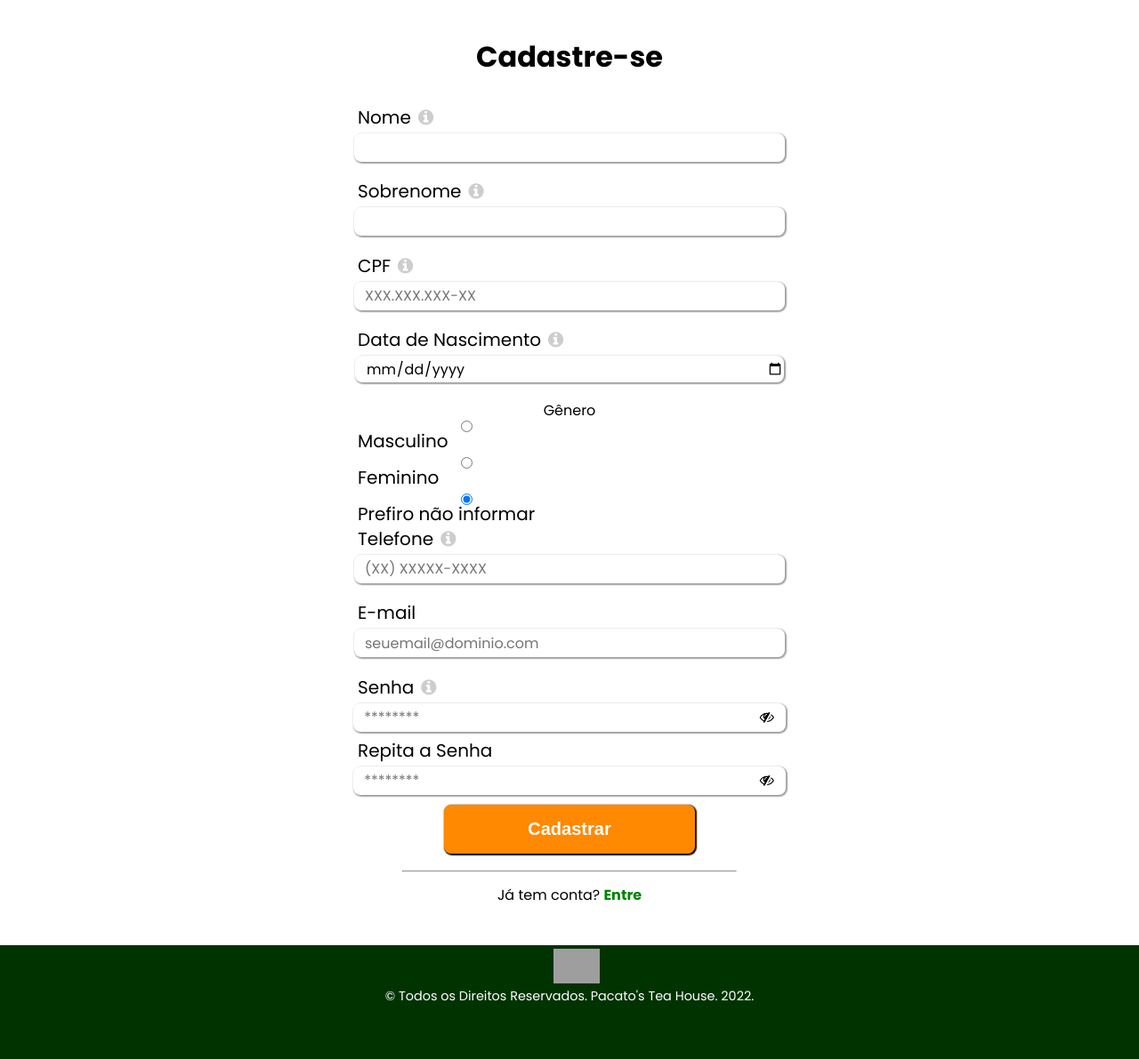
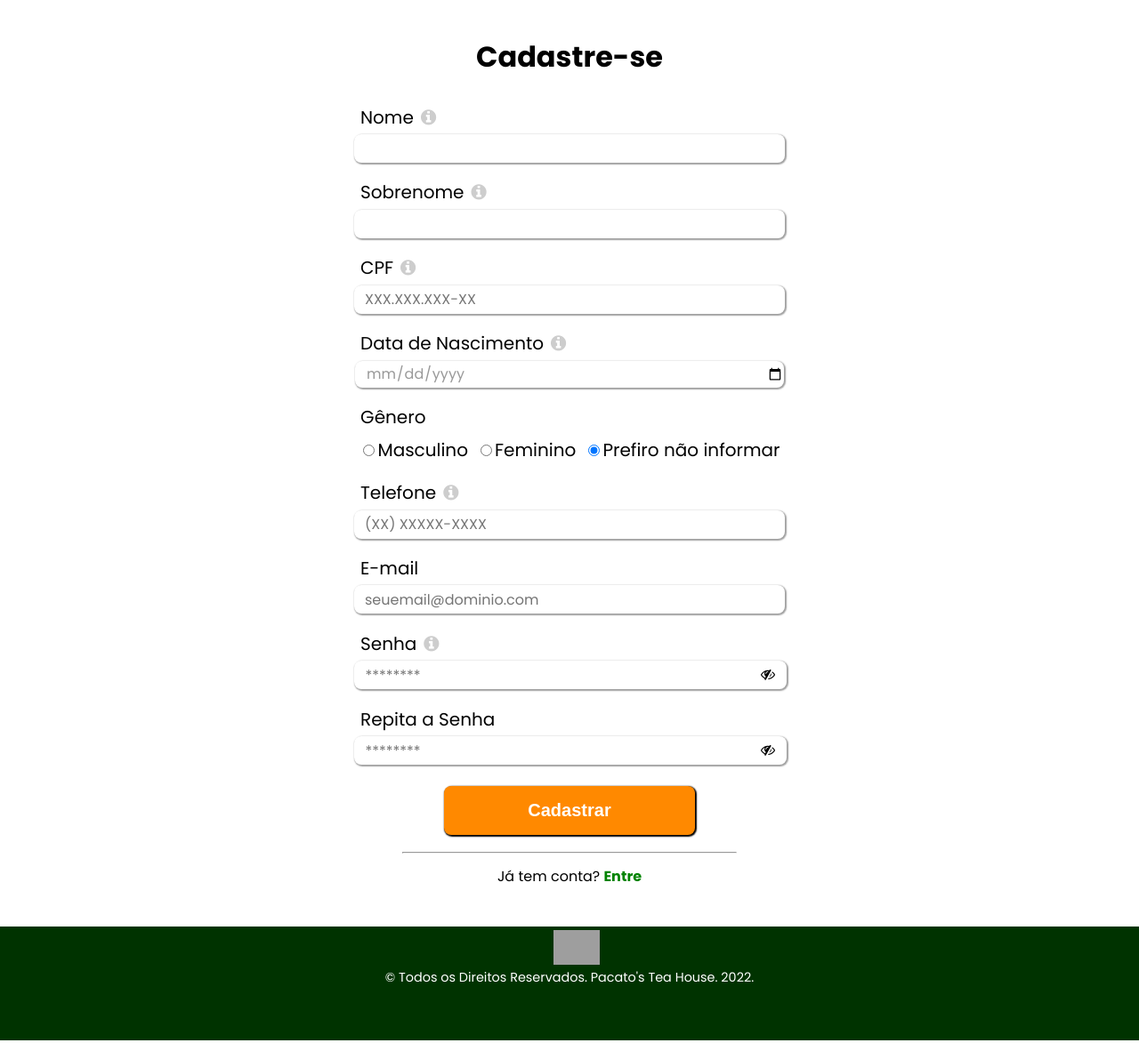
Before and after one commit to Kephron/kephron.github.io, a PHP site: page /pacatosteahouse/html/cadastroUsuario.html in a window 1280 px wide. Shown: the part 128-1319 px from the top of the page at 89% size. After the commit the page ends 1298 px from the top, so only its background shows below. Run offline with PHP 8.4, Linux system fonts and the light colour scheme; grey boxes are pictures that could not be loaded.

Commit message:
Alterado alguns valores para deixar a página mais responsiva e adicionado alguns efeitos estéticos a campos como CPF, data de nascimento e gênero

```diff
--- a/css/cadastroUsuario.css
+++ b/css/cadastroUsuario.css
@@ -18,15 +18,40 @@
     display: none;
 }
 
-.formulario-cadastro-usuario label, .formulario-cadastro-usuario input {
+.formulario-cadastro-usuario label:not(.opcoes-genero div label),
+.formulario-cadastro-usuario input:not([type='radio']) {
     display: block;
     text-align: left;
     width: 50%;
 }
 
-.formulario-cadastro-usuario label{
-    margin: 0 0 0.5rem 14.5rem;
+.formulario-cadastro-usuario label:not(.opcoes-genero div label) {
+    margin: 0 0 1% 25%;
     font-size: 1.25rem;
+}
+
+/* Chrome, Safari, Edge, Opera */
+input[type=number]::-webkit-inner-spin-button,
+input[type=number]::-webkit-outer-spin-button {
+  -webkit-appearance: none;
+  margin: 0;
+}
+
+/* Firefox */
+input[type=number] {
+  -moz-appearance: textfield;
+}
+
+input[type='date']{
+    color: #999999;
+}
+
+input[type='date']:focus{
+    color: #000000;
+}
+
+input[type='date']:valid{
+    color: #000000;
 }
 
 .formulario-cadastro-usuario button {
@@ -41,20 +66,21 @@
     cursor: pointer;
 }
 
-.input-senha {
+.formulario-cadastro-usuario .input-senha {
   position: relative;
   width: 47.2%;
-  left: 14.2rem;
+  left: 24.3%;
+  margin: 0 auto 2.5% 0;
 }
 
-.input-senha input {
+.formulario-cadastro-usuario .input-senha input {
   width: 100%;
   padding-right: 30px;
 }
 
 .tooltip-padrao {
     position: relative;
-     display: inline;
+    display: inline;
     cursor: pointer;
     margin-left: .5rem;
 }
@@ -97,6 +123,22 @@
     top: .2rem;
 }
 
+.opcoes-genero {
+    margin: 0 auto 2.5% auto;
+    width: 51%;
+}
+
+.opcoes-genero legend {
+    font-size: 1.25rem;
+    margin: 0 auto 2.5% 1%;
+}
+
+.opcoes-genero div {
+    display: inline-block;
+    margin: 1% .5% 1% .5%;
+    font-size: 1.25rem;
+}
+
 .mostra-senha-padrao, .esconde-senha-padrao {
   position: absolute;
   top: 7px;
```
